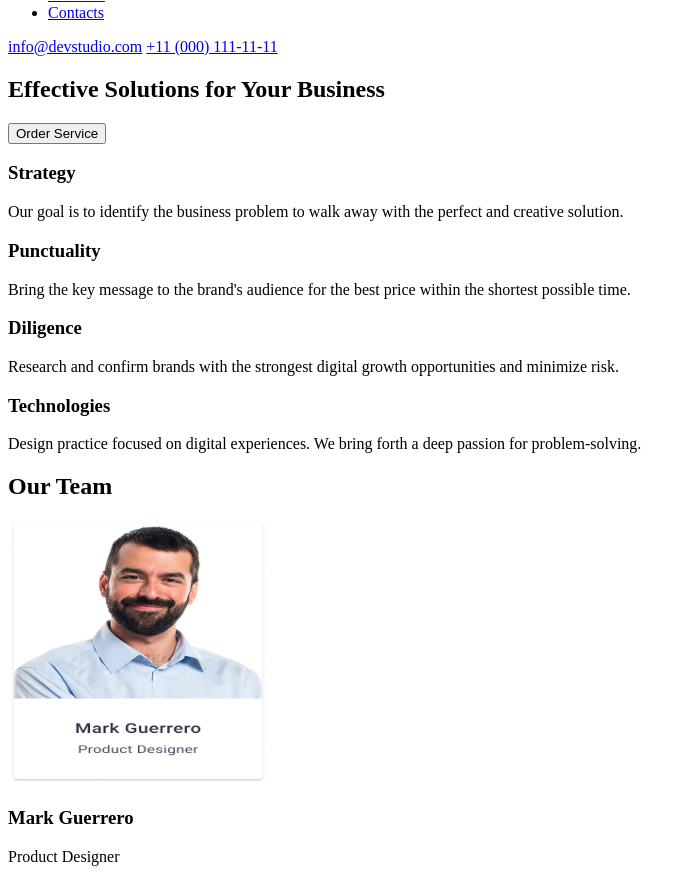
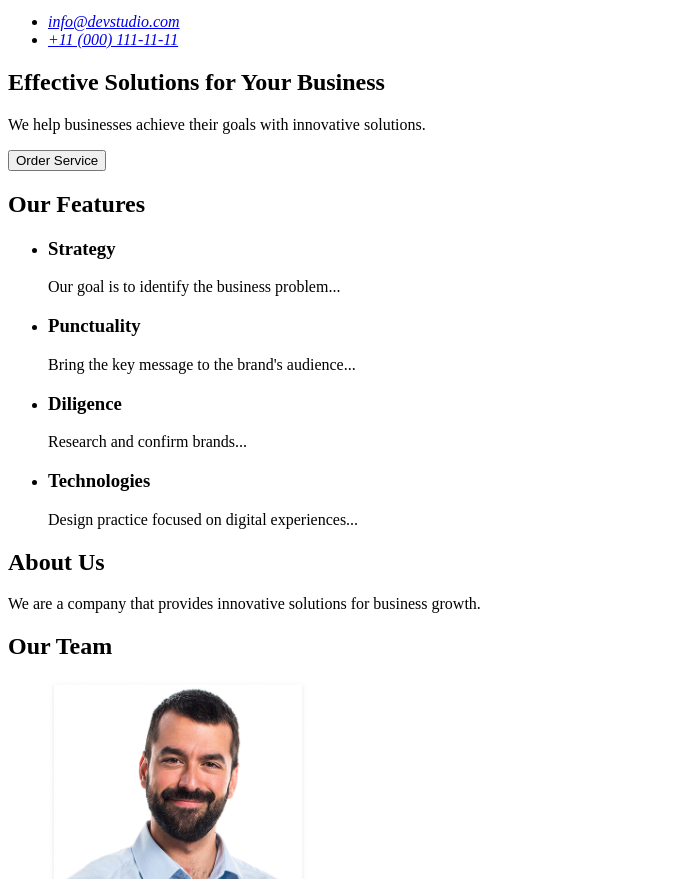
Before and after one commit to BohdanDobrovolskyi/goit-markup-hw-01, a plain HTML site: page index.html in a window 1280 px wide. Shown: the part 99-978 px from the top of the page, without its empty margins (0-696 px from the left). Drawn offline with Linux system fonts and the light colour scheme.

```diff
--- a/index.html
+++ b/index.html
@@ -1,82 +1,92 @@
 <!DOCTYPE html>
 <html lang="en">
+
 <head>
     <meta charset="UTF-8">
     <meta name="viewport" content="width=device-width, initial-scale=1.0">
     <title>Document</title>
 </head>
+
 <body>
     <header>
         <nav>
-        <a href="#" class="logo">
-            <h2>WEB<span style="color: #bbb">STUDIO</span></h2>
-        </a>
+            <a href="./index.html">WebStudio</a>
             <ul>
                 <li><a href="#">Studio</a></li>
                 <li><a href="#">Portfolio</a></li>
                 <li><a href="#">Contacts</a></li>
             </ul>
-        <div class="Contacts">
-        <a href="mailto:info@devstudio.com">info@devstudio.com</a>
-        <a href="tel:+110001111111">+11 (000) 111-11-11</a>
-        </div>
         </nav>
+        <address>
+            <ul>
+                <li><a href="mailto:info@devstudio.com">info@devstudio.com</a></li>
+                <li><a href="tel:+110001111111">+11 (000) 111-11-11</a></li>
+            </ul>
+        </address>
     </header>
     <main>
         <section class="hero">
             <h1>Effective Solutions for Your Business</h1>
-        <button>Order Service</button>
+            <p>We help businesses achieve their goals with innovative solutions.</p>
+            <button type="button">Order Service</button>
         </section>
+
         <section class="features">
-        <div class="feature">
+            <h2>Our Features</h2>
+            <ul>
+                <li>
                     <h3>Strategy</h3>
-            <p>Our goal is to identify the business
-            problem to walk away with the perfect and creative solution.</p>
-        </div>
-    <div class="feature">
+                    <p>Our goal is to identify the business problem...</p>
+                </li>
+                <li>
                     <h3>Punctuality</h3>
-        <p>Bring the key message to the brand's audience for the best price within the shortest possible time.</p>
-    </div>
-    <div class="feature">
+                    <p>Bring the key message to the brand's audience...</p>
+                </li>
+                <li>
                     <h3>Diligence</h3>
-        <p>Research and confirm brands with the strongest digital growth opportunities and minimize risk.</p>
-    </div>
-    <div class="feature">
+                    <p>Research and confirm brands...</p>
+                </li>
+                <li>
                     <h3>Technologies</h3>
-        <p>Design practice focused on digital experiences. We bring forth a deep passion for problem-solving.</p>
-    </div>
+                    <p>Design practice focused on digital experiences...</p>
+                </li>
+            </ul>
+        </section>
+
+        <section class="about">
+            <h2>About Us</h2>
+            <p>We are a company that provides innovative solutions for business growth.</p>
         </section>
     </main>
     <section class="our-team">
         <h2>Our Team</h2>
-    <div class="team-container">
-        <div class="team-member">
-            <img src="./images/Team-Card-1.jpg" alt="Mark Guerrero - Product Designer" width="260" height="264">
+        <ul class="team-list">
+            <li>
+                <img src="./images/Team-Card-1.jpg" alt="Mark Guerrero - Product Designer" width="260">
                 <h3>Mark Guerrero</h3>
                 <p>Product Designer</p>
-        </div>
-        <div class="team-member">
-            <img src="./images/Team-Card-2.jpg" alt="Tom Ford - Frontend Developer" width="260" height="264">
+            </li>
+            <li>
+                <img src="./images/Team-Card-2.jpg" alt="Tom Ford - Frontend Developer" width="260">
                 <h3>Tom Ford</h3>
                 <p>Frontend Developer</p>
-        </div>
-        <div class="team-member">
-            <img src="./images/Team-Card-3.jpg" alt="Camila Garcia - Marketing" width="260" height="264">
+            </li>
+            <li>
+                <img src="./images/Team-Card-3.jpg" alt="Camila Garcia - Marketing" width="260">
                 <h3>Camila Garcia</h3>
                 <p>Marketing</p>
-        </div>
-        <div class="team-member">
-            <img src="./images/Team-Card-4.jpg" alt="Daniel Wilson - UI Designer" width="260" height="264">
+            </li>
+            <li>
+                <img src="./images/Team-Card-4.jpg" alt="Daniel Wilson - UI Designer" width="260">
                 <h3>Daniel Wilson</h3>
                 <p>UI Designer</p>
-        </div>
-    </div>
+            </li>
+        </ul>
     </section>
     <footer>
-        <div class="footer-content">
-            <h2>WEB<span style="color: #bbb">STUDIO</span></h2>
+        <a href="./index.html">WebStudio</a>
         <p>Increase the flow of customers and sales for your business with digital marketing & growth solutions.</p>
-        </div>
     </footer>
 </body>
+
 </html>
```
Also changed, not shown: 2 other files. Lines whose indentation alone changed are shown as unchanged.
